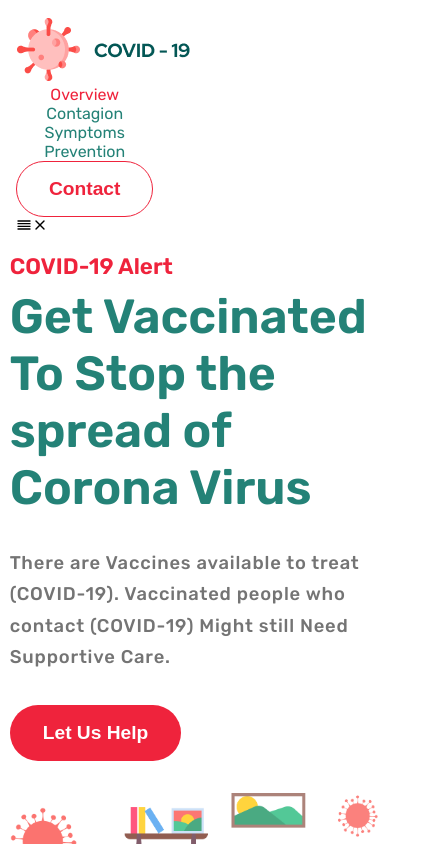
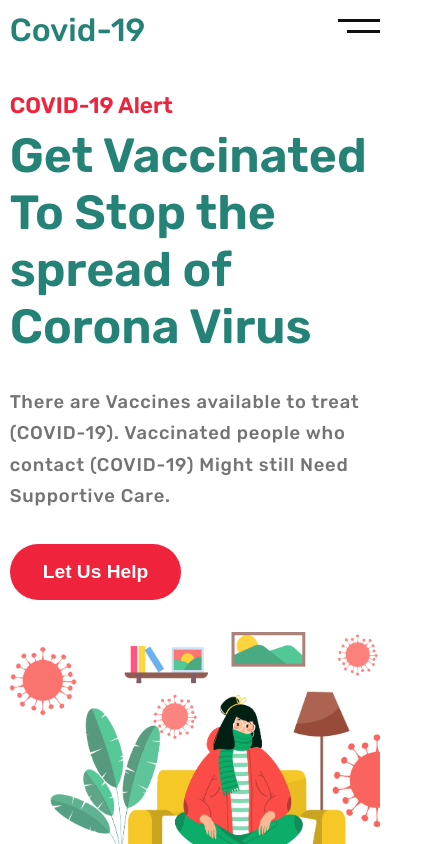
Before and after one commit to Damkols/Covid19-awareness-landing-page, a React (Create React App) app: page / in a window 390 px wide. Shown: the top 844 px of the page, 435 px wide, since content can reach past the window. Built offline with nearby package versions, Linux system fonts and the light colour scheme.

Commit message:
built navbar

```diff
--- a/src/components/Navbar/Navbar.jsx
+++ b/src/components/Navbar/Navbar.jsx
@@ -1,43 +1,74 @@
-import React from "react";
+import React, { useState } from "react";
 import logo from "../../assets/Logo.png";
 import "./Navbar.scss";
 import { FiAlignJustify } from "react-icons/fi";
 import { FiX } from "react-icons/fi";
 
 const Navbar = () => {
+  const [isOpen, setIsOpen] = useState(false);
+
   return (
-    <div className="nav__container">
-      <nav>
-        <div className="brand">
-          <div className="logo">
-            <img src={logo} alt="" />
-          </div>
-        </div>
+    <div className="navigation">
+      <div className="navLogo">
+        <a href="#/">Covid-19</a>
+      </div>
 
-        <ul>
-          <li>
-            <a href="#about">Overview</a>
-          </li>
-          <li>
-            <a href="#contagion">Contagion</a>
-          </li>
-          <li>
-            <a href="#symptoms">Symptoms</a>
-          </li>
-          <li>
-            <a href="#solution">Prevention</a>
-          </li>
-          <li>
-            <button>Contact</button>
-          </li>
-        </ul>
-      </nav>
+      <div className={`nav-items ${isOpen && "open"}`}>
+        <a href="#/" onClick={() => setIsOpen(!isOpen)}>
+          Home
+        </a>
+        <a href="#Work" onClick={() => setIsOpen(!isOpen)}>
+          Work
+        </a>
+        <a href="#Resume" onClick={() => setIsOpen(!isOpen)}>
+          Resume
+        </a>
+        <a href="#Contact" onClick={() => setIsOpen(!isOpen)}>
+          Contact
+        </a>
+      </div>
 
-      <div className="nav__toggle">
-        <FiAlignJustify />
-        <FiX />
+      <div
+        onClick={() => setIsOpen(!isOpen)}
+        className={`btn-mobile ${isOpen && "open"}`}
+      >
+        <div className="btn-mobile-line"></div>
+        <div className="btn-mobile-line sm-line"></div>
       </div>
     </div>
+
+    // <div className="nav__container">
+    //   <nav>
+    //     <div className="brand">
+    //       <div className="logo">
+    //         <img src={logo} alt="" />
+    //       </div>
+    //     </div>
+
+    //     <ul>
+    //       <li>
+    //         <a href="#about">Overview</a>
+    //       </li>
+    //       <li>
+    //         <a href="#contagion">Contagion</a>
+    //       </li>
+    //       <li>
+    //         <a href="#symptoms">Symptoms</a>
+    //       </li>
+    //       <li>
+    //         <a href="#solution">Prevention</a>
+    //       </li>
+    //       <li>
+    //         <button>Contact</button>
+    //       </li>
+    //     </ul>
+    //   </nav>
+
+    //   <div className="nav__toggle">
+    //     <FiAlignJustify />
+    //     <FiX />
+    //   </div>
+    // </div>
   );
 };
 
--- a/src/components/Navbar/Navbar.scss
+++ b/src/components/Navbar/Navbar.scss
@@ -2,62 +2,120 @@
 @import "../../styles/variables/variables.scss";
 @import "../../styles/base/base.scss";
 
-body {
-  margin: 0;
-  padding: 0;
-  box-sizing: border-box;
+.navigation {
+  height: 60px;
+  width: min(95%, 1200px);
+  margin: 0 auto 2rem;
+  display: flex;
+  justify-content: space-between;
+  align-items: center;
 }
-.nav__container {
-  width: min(95%, 1200px);
-  margin-inline: auto;
-  padding: 1rem;
 
-  .nav__toggle {
-    display: none;
+.navigation > .navLogo {
+  z-index: 100;
+}
 
-    @media screen and (max-width: 768px) {
-      display: block;
-    }
+.navigation .navLogo > a {
+  font-size: 2rem;
+  text-decoration: none;
+  color: $primaryColor;
+  font-family: $Rubik;
+  font-weight: 500;
+}
+
+.navigation > .nav-items > a {
+  font-size: 1.5rem;
+  color: #101011;
+  text-decoration: none;
+  margin-right: 30px;
+  font-family: $Rubik;
+  font-weight: 500;
+  transition: hover 0.5s ease-in;
+
+  @media screen and (max-width: 768px) {
+    margin-right: 0;
   }
 
-  nav {
-    @include enableFlex();
-    justify-content: space-between;
-
-    @media screen and (max-width: 768px) {
-      @include enableFlex(true);
-      align-items: flex-start;
-    }
-
-    .brand {
-      @media screen and (max-width: 768px) {
-      }
-    }
-    ul {
-      @media screen and (max-width: 768px) {
-        @include enableFlex(true);
-      }
-      li {
-        a {
-          color: $primaryColor;
-          transition: 0.3s ease-in-out;
-          font-size: 1rem;
-          margin: 0 1rem;
-          &:hover {
-            color: $secondaryColor;
-          }
-        }
-        &:nth-child(1) {
-          a {
-            color: $secondaryColor;
-          }
-        }
-        button {
-          background-color: white;
-          border: 0.1rem solid $secondaryColor;
-          color: $secondaryColor;
-        }
-      }
-    }
+  &:hover {
+    color: $primaryColor;
   }
 }
+
+.navigation .btn-mobile {
+  display: none;
+}
+
+@media screen and (max-width: 1000px) {
+  .navigation > .nav-items {
+    position: absolute;
+    top: 50px;
+    display: flex;
+    flex-direction: column;
+    justify-content: center;
+    align-items: center;
+    left: 0;
+    width: 100%;
+    height: 100%;
+    background: transparent;
+    transform: translateY(-100%);
+    transition: background 0.25s ease;
+  }
+
+  .navigation > .nav-items > a {
+    font-size: 20px;
+    margin-bottom: 40px;
+    transform: translateY(-100%);
+    transition: transform 0.25s ease;
+  }
+
+  .navigation > .nav-items.open > a {
+    transform: translateY(0);
+  }
+
+  .navigation > .nav-items.open {
+    transform: translateY(0);
+    background: $primaryColor;
+  }
+
+  .navigation .btn-mobile {
+    display: flex;
+    flex-direction: column;
+    display: flex;
+    width: 50px;
+    height: 50px;
+    align-items: flex-end;
+    justify-content: center;
+    cursor: pointer;
+  }
+
+  .navigation .btn-mobile > .btn-mobile-line {
+    background: #101010;
+    height: 3px;
+    width: 42px;
+    margin-bottom: 8px;
+    position: relative;
+    transition: width 0.2s linear;
+    transition: transform 0.2s linear;
+  }
+
+  .navigation .btn-mobile > .btn-mobile-line.sm-line {
+    width: 33px;
+    transition: width 0.2s linear;
+    transition: transform 0.2s linear;
+  }
+
+  .navigation .btn-mobile.open > .btn-mobile-line {
+    transform: rotate(45deg) translateY(7px);
+    position: relative;
+    width: 33px;
+    height: 2.5px;
+    margin: 4px 0;
+  }
+  .navigation .btn-mobile.open > .btn-mobile-line.sm-line {
+    transform: rotate(-45deg) translateY(-7px);
+    height: 2.5px;
+    width: 33px;
+    margin: 5px 0;
+    background-color: #101010;
+  }
+}
--- a/src/styles/Global.scss
+++ b/src/styles/Global.scss
@@ -2,3 +2,10 @@
 @import "./reset/reset.scss";
 @import "./mixin/mixin.scss";
 @import "./variables/variables.scss";
+
+* {
+  margin: 0;
+  padding: 0;
+  box-sizing: border-box;
+  overflow: hidden;
+}
```
